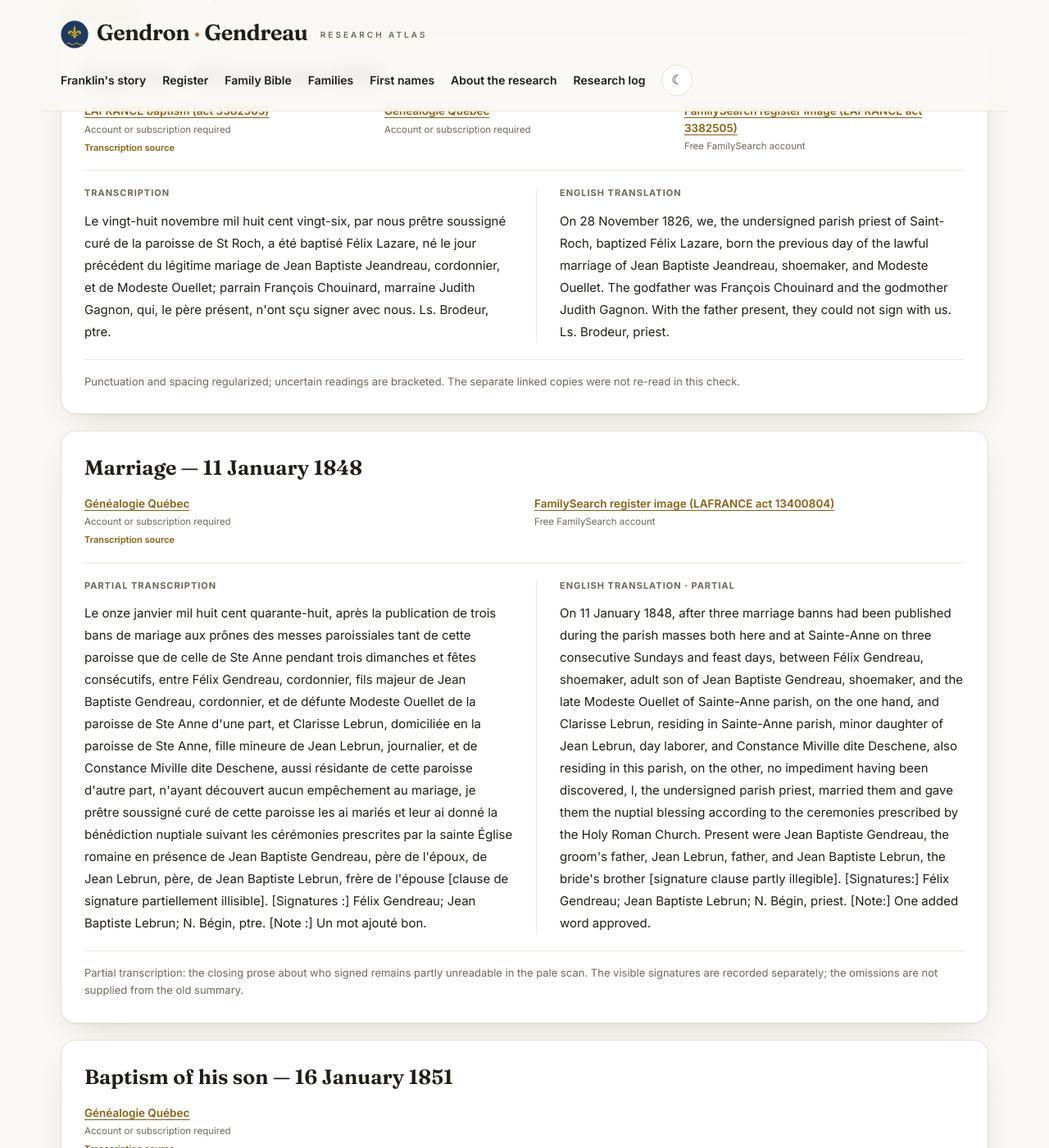
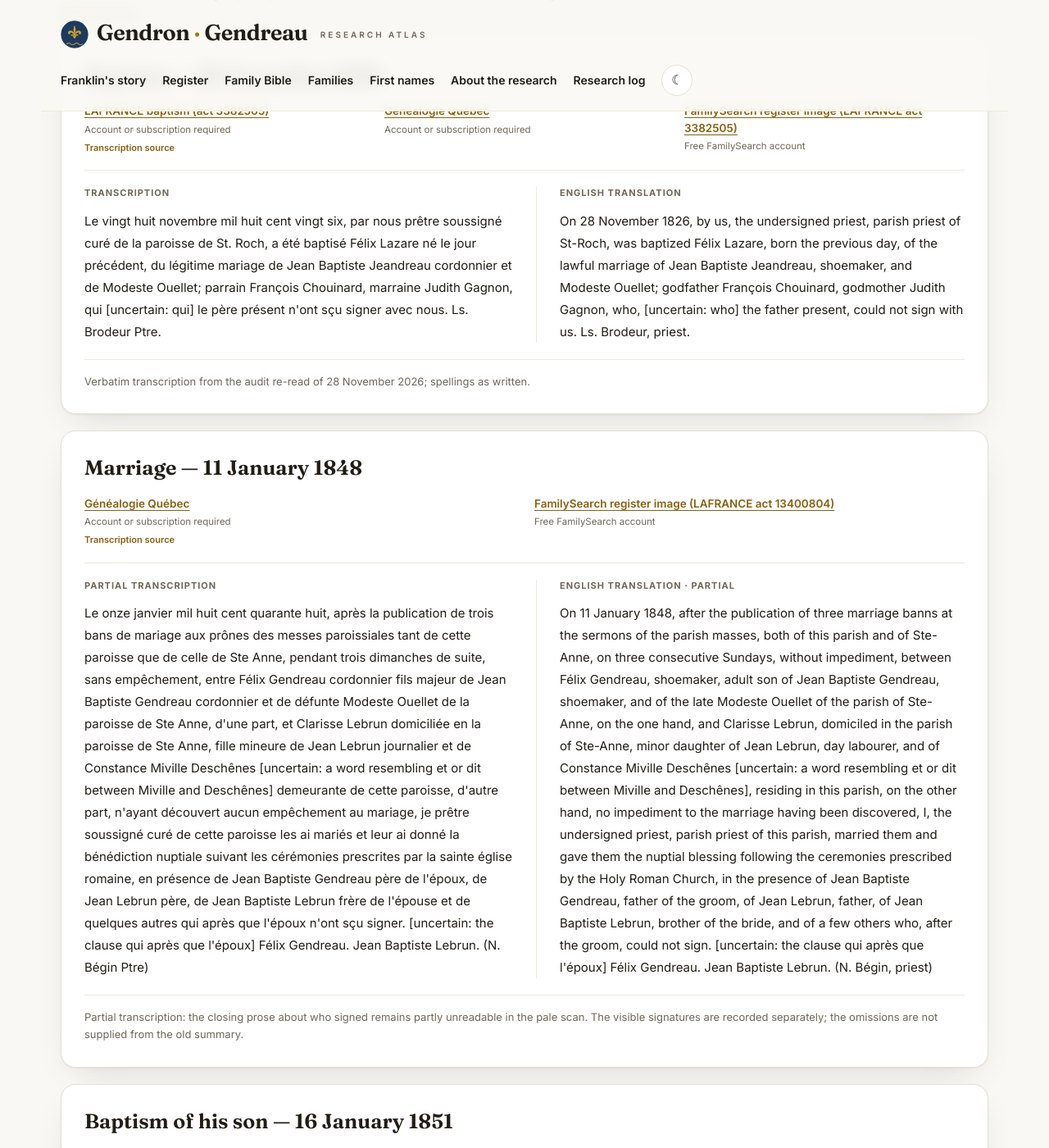
Before and after one commit to vetharmon/gendron-research, a Jekyll site: the page built from _candidates/c191.md, in a window 1280 px wide and 1400 px high, scrolled down 1255 px. Shown: the whole window at 82% size. Built offline with Jekyll 4.4.1, drawn with Linux system fonts in a browser that asks for light colours; some of the changed text lies outside the part shown.

Commit message:
Add files via upload

```diff
--- a/_candidates/c191.md
+++ b/_candidates/c191.md
@@ -16,71 +16,74 @@ sources:
 - label: LAFRANCE baptism (act 3382505)
   url: https://www.genealogiequebec.com/Membership/LAFRANCE/acte/3382505
   access: Account or subscription required
-  provenance: Original register image read on 23 November 2026. Birth on the preceding day, both parents, and the father’s trade of shoemaker are visible; the baptism writes the surname Jeandreau.
+  provenance: Original register image read on 23 November 2026. Birth on the preceding day, both parents, and the father’s trade of shoemaker are visible; the baptism writes the surname Jeandreau. Re-read and verified 28 November 2026 — image d1p_10601334.jpg; the act and the index spell the surname Jeandreau.
   document_id: act-3382505
   document_primary: true
   document_title: Baptism — 28 November 1826
   document_note: ''
-  transcription: Le vingt-huit novembre mil huit cent vingt-six, par nous prêtre soussigné curé de la paroisse de St Roch, a été baptisé Félix Lazare, né le jour précédent du légitime mariage de Jean Baptiste Jeandreau, cordonnier, et de Modeste Ouellet; parrain François Chouinard, marraine Judith Gagnon, qui, le père présent, n'ont sçu signer avec nous. Ls. Brodeur, ptre.
-  translation: On 28 November 1826, we, the undersigned parish priest of Saint-Roch, baptized Félix Lazare, born the previous day of the lawful marriage of Jean Baptiste Jeandreau, shoemaker, and Modeste Ouellet. The godfather was François Chouinard and the godmother Judith Gagnon. With the father present, they could not sign with us. Ls. Brodeur, priest.
+  transcription: "Le vingt huit novembre mil huit cent vingt six, par nous prêtre soussigné curé de la paroisse de St. Roch, a été baptisé Félix Lazare né le jour précédent, du légitime mariage de Jean Baptiste Jeandreau cordonnier et de Modeste Ouellet; parrain François Chouinard, marraine Judith Gagnon, qui [uncertain: qui] le père présent n'ont sçu signer avec nous. Ls. Brodeur Ptre."
+  translation: "On 28 November 1826, by us, the undersigned priest, parish priest of St-Roch, was baptized Félix Lazare, born the previous day, of the lawful marriage of Jean Baptiste Jeandreau, shoemaker, and Modeste Ouellet; godfather François Chouinard, godmother Judith Gagnon, who, [uncertain: who] the father present, could not sign with us. Ls. Brodeur, priest."
   text_language: fr
   text_type: transcription
-  text_note: Punctuation and spacing regularized; uncertain readings are bracketed. The separate linked copies were not re-read in this check.
+  text_note: "Verbatim transcription from the audit re-read of 28 November 2026; spellings as written."
 - label: Généalogie Québec
   url: https://www.genealogiequebec.com/Membership/LAFRANCE/img/acte/3382505
   access: Account or subscription required
-  provenance: Recorded in the source research notes.
+  provenance: Recorded in the source research notes. Direct-image link to the same act image (d1p_10601334.jpg) verified for the LAFRANCE entry above, 28 November 2026; the transcription there applies to this image.
+  transcription: "Le vingt huit novembre mil huit cent vingt six, par nous prêtre soussigné curé de la paroisse de St. Roch, a été baptisé Félix Lazare né le jour précédent, du légitime mariage de Jean Baptiste Jeandreau cordonnier et de Modeste Ouellet; parrain François Chouinard, marraine Judith Gagnon, qui [uncertain: qui] le père présent n'ont sçu signer avec nous. Ls. Brodeur Ptre."
   document_id: act-3382505
   document_primary: false
 - label: Généalogie Québec
   url: https://www.genealogiequebec.com/Membership/LAFRANCE/img/acte/13400804
   access: Account or subscription required
-  provenance: Original register image read on 23 November 2026. The groom is an adult shoemaker, explicitly son of Jean Baptiste Gendreau and the late Modeste Ouellet. His signature and that of Jean Baptiste Lebrun are visible.
+  provenance: Original register image read on 23 November 2026. The groom is an adult shoemaker, explicitly son of Jean Baptiste Gendreau and the late Modeste Ouellet. His signature and that of Jean Baptiste Lebrun are visible. Re-read and verified 28 November 2026 — image d1p_18220661.jpg; the act and the index name the bride's mother Constance Miville Deschênes, against Justine in the parish copy (entry below) — each copy is transcribed as it reads.
   document_id: act-13400804
   document_primary: true
   document_title: Marriage — 11 January 1848
   document_note: 'Partial transcription: the closing prose about who signed remains partly unreadable in the pale scan. The visible signatures are recorded separately; the omissions are not supplied from the old summary.'
-  transcription: Le onze janvier mil huit cent quarante-huit, après la publication de trois bans de mariage aux prônes des messes paroissiales tant de cette paroisse que de celle de Ste Anne pendant trois dimanches et fêtes consécutifs, entre Félix Gendreau, cordonnier, fils majeur de Jean Baptiste Gendreau, cordonnier, et de défunte Modeste Ouellet de la paroisse de Ste Anne d'une part, et Clarisse Lebrun, domiciliée en la paroisse de Ste Anne, fille mineure de Jean Lebrun, journalier, et de Constance Miville dite Deschene, aussi résidante de cette paroisse d'autre part, n'ayant découvert aucun empêchement au mariage, je prêtre soussigné curé de cette paroisse les ai mariés et leur ai donné la bénédiction nuptiale suivant les cérémonies prescrites par la sainte Église romaine en présence de Jean Baptiste Gendreau, père de l'époux, de Jean Lebrun, père, de Jean Baptiste Lebrun, frère de l'épouse [clause de signature partiellement illisible]. [Signatures :] Félix Gendreau; Jean Baptiste Lebrun; N. Bégin, ptre. [Note :] Un mot ajouté bon.
-  translation: On 11 January 1848, after three marriage banns had been published during the parish masses both here and at Sainte-Anne on three consecutive Sundays and feast days, between Félix Gendreau, shoemaker, adult son of Jean Baptiste Gendreau, shoemaker, and the late Modeste Ouellet of Sainte-Anne parish, on the one hand, and Clarisse Lebrun, residing in Sainte-Anne parish, minor daughter of Jean Lebrun, day laborer, and Constance Miville dite Deschene, also residing in this parish, on the other, no impediment having been discovered, I, the undersigned parish priest, married them and gave them the nuptial blessing according to the ceremonies prescribed by the Holy Roman Church. Present were Jean Baptiste Gendreau, the groom's father, Jean Lebrun, father, and Jean Baptiste Lebrun, the bride's brother [signature clause partly illegible]. [Signatures:] Félix Gendreau; Jean Baptiste Lebrun; N. Bégin, priest. [Note:] One added word approved.
+  transcription: "Le onze janvier mil huit cent quarante huit, après la publication de trois bans de mariage aux prônes des messes paroissiales tant de cette paroisse que de celle de Ste Anne, pendant trois dimanches de suite, sans empêchement, entre Félix Gendreau cordonnier fils majeur de Jean Baptiste Gendreau cordonnier et de défunte Modeste Ouellet de la paroisse de Ste Anne, d'une part, et Clarisse Lebrun domiciliée en la paroisse de Ste Anne, fille mineure de Jean Lebrun journalier et de Constance Miville Deschênes [uncertain: a word resembling et or dit between Miville and Deschênes] demeurante de cette paroisse, d'autre part, n'ayant découvert aucun empêchement au mariage, je prêtre soussigné curé de cette paroisse les ai mariés et leur ai donné la bénédiction nuptiale suivant les cérémonies prescrites par la sainte église romaine, en présence de Jean Baptiste Gendreau père de l'époux, de Jean Lebrun père, de Jean Baptiste Lebrun frère de l'épouse et de quelques autres qui après que l'époux n'ont sçu signer. [uncertain: the clause qui après que l'époux] Félix Gendreau. Jean Baptiste Lebrun. (N. Bégin Ptre)"
+  translation: "On 11 January 1848, after the publication of three marriage banns at the sermons of the parish masses, both of this parish and of Ste-Anne, on three consecutive Sundays, without impediment, between Félix Gendreau, shoemaker, adult son of Jean Baptiste Gendreau, shoemaker, and of the late Modeste Ouellet of the parish of Ste-Anne, on the one hand, and Clarisse Lebrun, domiciled in the parish of Ste-Anne, minor daughter of Jean Lebrun, day labourer, and of Constance Miville Deschênes [uncertain: a word resembling et or dit between Miville and Deschênes], residing in this parish, on the other hand, no impediment to the marriage having been discovered, I, the undersigned priest, parish priest of this parish, married them and gave them the nuptial blessing following the ceremonies prescribed by the Holy Roman Church, in the presence of Jean Baptiste Gendreau, father of the groom, of Jean Lebrun, father, of Jean Baptiste Lebrun, brother of the bride, and of a few others who, after the groom, could not sign. [uncertain: the clause qui après que l'époux] Félix Gendreau. Jean Baptiste Lebrun. (N. Bégin, priest)"
   text_language: fr
   text_type: partial_transcription
-  text_note: 'Partial transcription: the closing prose about who signed remains partly unreadable in the pale scan. The visible signatures are recorded separately; the omissions are not supplied from the old summary.'
+  text_note: "Verbatim transcription from the audit re-read of 28 November 2026; spellings as written."
 - label: Généalogie Québec
   url: https://www.genealogiequebec.com/Membership/LAFRANCE/img/acte/5565149
   access: Account or subscription required
-  provenance: Original register image read on 23 November 2026. The text expressly says the father signed and his signature is visible. The margin is B49, not B40.
+  provenance: Original register image read on 23 November 2026. The text expressly says the father signed and his signature is visible. The margin is B49, not B40. Re-read and verified 28 November 2026 — image d1p_1600a0664.jpg, act B.27, the baptism of his son Elzear Napoléon.
   document_id: act-5565149
   document_primary: true
   document_title: Baptism of his son — 16 January 1851
   document_note: ''
-  transcription: Le seize janvier mil huit cent cinquante-un, nous prêtre soussigné, vicaire de Québec, avons baptisé Elzéar Napoléon, né la veille du légitime mariage de Félix Gendreau, cordonnier, et de Clarisse Lebrun de cette paroisse. Parrain Michel Bélanger, marraine Malvina Boulet, qui n'ont su signer. Le père a signé. [Signatures :] Félix Gendreau; [initiales] Ouellet, ptre.
-  translation: On 16 January 1851, we, the undersigned priest and curate of Québec, baptized Elzéar Napoléon, born the previous day of the lawful marriage of Félix Gendreau, shoemaker, and Clarisse Lebrun of this parish. The godfather was Michel Bélanger and the godmother Malvina Boulet; they could not sign. The father signed. [Signatures:] Félix Gendreau; [initials] Ouellet, priest.
+  transcription: "Le seize Janvier mil huit cent cinquante un, nous prêtre, soussigné, vicaire de Québec, avons baptisé Elzear Napoléon, né la veille du légitime mariage de Félix Gendreau, cordonnier, et de Clarisse Lebrun de cette paroisse. Parrain Michel Belenger, marraine Malvina Boulet qui n'ont su signer. Le père a signé. Félix Gendreau [uncertain: J. T. L. Drolet Ptre]"
+  translation: "On 16 January 1851, we, the undersigned priest, vicar of Québec, baptized Elzear Napoléon, born the previous day, of the lawful marriage of Félix Gendreau, shoemaker, and Clarisse Lebrun of this parish. Godfather Michel Belenger, godmother Malvina Boulet, who could not sign. The father signed. Félix Gendreau. [uncertain: J. T. L. Drolet, priest]"
   text_language: fr
   text_type: transcription
-  text_note: Punctuation and spacing regularized; uncertain readings are bracketed. The separate linked copies were not re-read in this check.
+  text_note: "Verbatim transcription from the audit re-read of 28 November 2026; spellings as written."
 - label: Généalogie Québec
   url: https://www.genealogiequebec.com/Membership/LAFRANCE/img/acte/5572792
   access: Account or subscription required
-  provenance: Original register image read on 23 November 2026. The child is born the same day. The original says the godmother and father could not sign, not that the father was absent. The margin is B136, not B156.
+  provenance: Original register image read on 23 November 2026. The child is born the same day. The original says the godmother and father could not sign, not that the father was absent. The margin is B136, not B156. Re-read and verified 28 November 2026 — image d1p_1601a0961.jpg, act B.136, the baptism of his daughter Virginie Euphémie; the act and the index name the mother Claire Lebrun.
   document_id: act-5572792
   document_primary: true
   document_title: Baptism of his daughter — 13 March 1857
   document_note: The 1857 inability-to-sign statement conflicts with the father’s visible 1851 signature. Both statements are preserved; absence is not substituted for what the clerk wrote.
-  transcription: Le treize mars mil huit cent cinquante-sept, nous prêtre soussigné avons baptisé Virginie Euphémie, née ce jour du légitime mariage de Félix Gendreau, cordonnier, et de Claire Lebrun de cette paroisse. Parrain Esdras Dufour; marraine Euphémie Tanguay qui n'a su signer non plus que le père. Le parrain a signé avec nous. [Signatures :] Esdras Dufour; E. Guilmet, ptre.
-  translation: 'On 13 March 1857, we, the undersigned priest, baptized Virginie Euphémie, born this day of the lawful marriage of Félix Gendreau, shoemaker, and Claire Lebrun of this parish. Godfather: Esdras Dufour; godmother: Euphémie Tanguay, who could not sign, nor could the father. The godfather signed with us. [Signatures:] Esdras Dufour; E. Guilmet, priest.'
+  transcription: "Le treize Mars mil huit cent cinquante sept, Nous prêtre soussigné avons baptisé Virginie Euphémie, née ce jour du légitime mariage de Félix Gendreau, cordonnier, et de Claire Lebrun, de cette paroisse. Parrain, Esdras Dufour; Marraine, Euphémie Tanquay qui n'a su signer, non plus que le père — Le parrain a signé avec nous. Esdras Dufour [uncertain: J. Guilmet Ptre]"
+  translation: "On 13 March 1857, we, the undersigned priest, baptized Virginie Euphémie, born this day, of the lawful marriage of Félix Gendreau, shoemaker, and Claire Lebrun, of this parish. Godfather Esdras Dufour; godmother Euphémie Tanquay, who could not sign, nor could the father — the godfather signed with us. Esdras Dufour. [uncertain: J. Guilmet, priest]"
   text_language: fr
   text_type: transcription
-  text_note: The 1857 inability-to-sign statement conflicts with the father’s visible 1851 signature. Both statements are preserved; absence is not substituted for what the clerk wrote.
+  text_note: "Verbatim transcription from the audit re-read of 28 November 2026; spellings as written."
 - label: FamilySearch register image (LAFRANCE act 3382505)
   url: https://www.familysearch.org/ark:/61903/3:1:3QS7-899W-FF9F
   access: Free FamilySearch account
-  provenance: Quebec, Catholic Parish Registers, 1621-1979 — image 581, DGS 5471267. Matched to the LAFRANCE act on name, date and parents (12 Nov 2026).
+  provenance: Quebec, Catholic Parish Registers, 1621-1979 — image 581, DGS 5471267. Matched to the LAFRANCE act on name, date and parents (12 Nov 2026). Re-read and verified 28 November 2026 — image 581 of 768, film 005471267, act 183; in this copy the surname is read, uncertainly, as Gandreau.
+  transcription: "Le vingt huit novembre mil huit cent vingt six, par nous prêtre soussigné curé de la paroisse de St. Roch, a été baptisé Felix Lazare né le jour précédent, du légitime mariage de Jean Baptiste [uncertain: Gandreau] cordonnier et de Modeste Ouellet. parrain François Chouinard, marraine Judith Gagnon, qui le père présent n'ont sçu signer avec nous. Ls. Brodeur Ptre."
   document_id: act-3382505
   document_primary: false
 - label: FamilySearch register image (LAFRANCE act 13400804)
   url: https://www.familysearch.org/ark:/61903/3:1:3QS7-899Q-C9MN-C
   access: Free FamilySearch account
-  provenance: Quebec, Catholic Parish Registers, 1621-1979 — image 519, DGS 5471286. Matched to the LAFRANCE act on name, date and parents (12 Nov 2026).
+  provenance: Quebec, Catholic Parish Registers, 1621-1979 — image 519, DGS 5471286. Matched to the LAFRANCE act on name, date and parents (12 Nov 2026). Re-read and verified 28 November 2026 — image 519 of 601, film 005471286, act M.5; this copy gives the bride's mother as Justine Deschenes (a middle name read uncertainly as Civille), against Constance Miville Deschênes in the civil copy and the index, and the priest as Ch. Begin against N. Bégin in the civil copy — each copy is transcribed as it reads.
+  transcription: "Le onze Janvier mil huit cent quarante huit après la publication de trois bans de mariage faite aux Prônes des messes Paroissiales tant de cette Paroisse que de celle de Ste. Anne pendant trois Dimanches & fêtes consécutifs entre Felix Gendreau Cordonnier fils majeur de Jean Baptiste Gendreau cordonnier & de défunte Modeste Ouellet, de la Paroisse de Ste. Anne d'une part, & Clarisse Lebrun domiciliée en la Paroisse de Ste. Anne fille mineure de Jean Lebrun journalier & Justine [uncertain: Civille] Deschenes de cette Paroisse d'autre, n'ayant découvert aucun empêchement au mariage, je prêtre soussigné curé de cette Paroisse les ai mariés & leur ai donné la bénédiction nuptiale suivant les cérémonies prescrites par la Sainte Eglise Romaine en présence de Jean Baptiste Gendreau père de l'Epoux, de Jean Lebrun père, de Jean Baptiste Lebrun frère de l'Epouse et de quelques autres qui ainsi que l'Epouse n'ont sçu signer avec nous. [Signatures:] Jean Baptiste Lebrun; Felix gendreau; Ch. Begin Ptre."
   document_id: act-13400804
   document_primary: false
 filenames:
```
